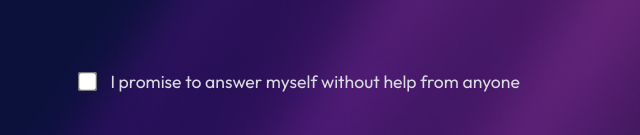
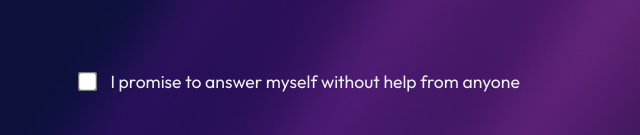
Before and after one commit to SimoneManca98796/BW-TEAM7, a plain HTML site: page Welcome.html in a window 1280 px wide. Shown: the part 662-797 px from the top of the page, 347-987 px from the left. Drawn offline with Linux system fonts and the light colour scheme; a web font is replaced by a local one.

Commit message:
Colore cambiato: p footer

```diff
--- a/Welcome.html
+++ b/Welcome.html
@@ -51,7 +51,7 @@
 
       <div>
         <input type="checkbox" id="checkBox" required />
-        <label for="checkBox" class="promise" style="color: rgb(216, 219, 223)"
+        <label for="checkBox" class="promise" style="color: rgb(236, 237, 238)"
           >I promise to answer myself without help from anyone</label
         ><span> <input id="proceed" type="submit" value="PROCEED" /></span>
       </div>
```
